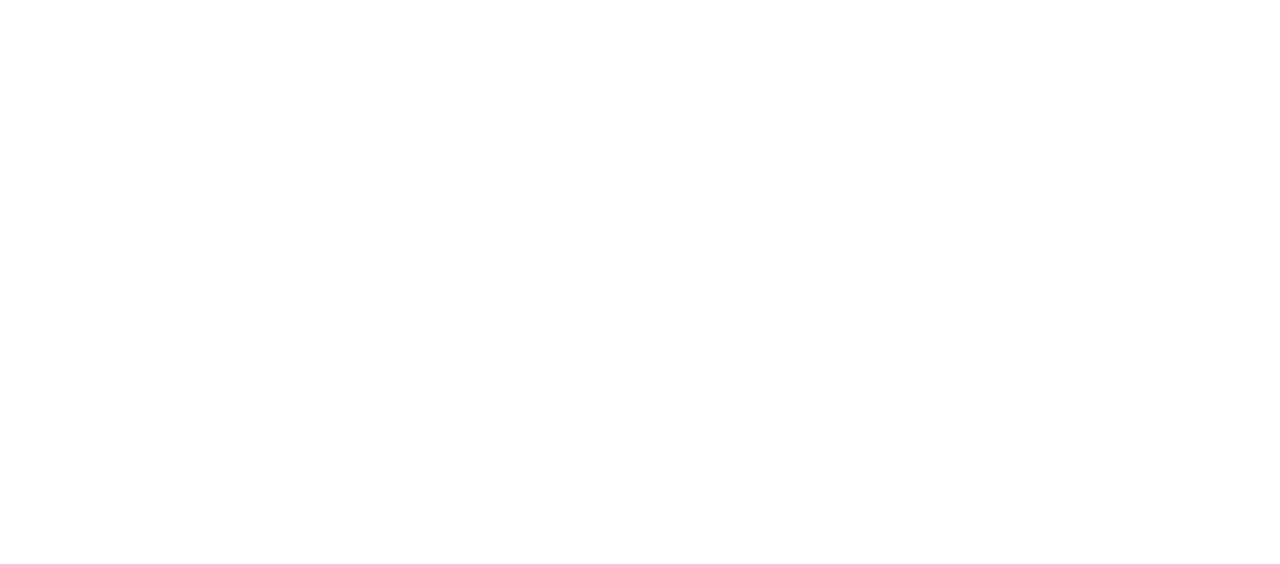
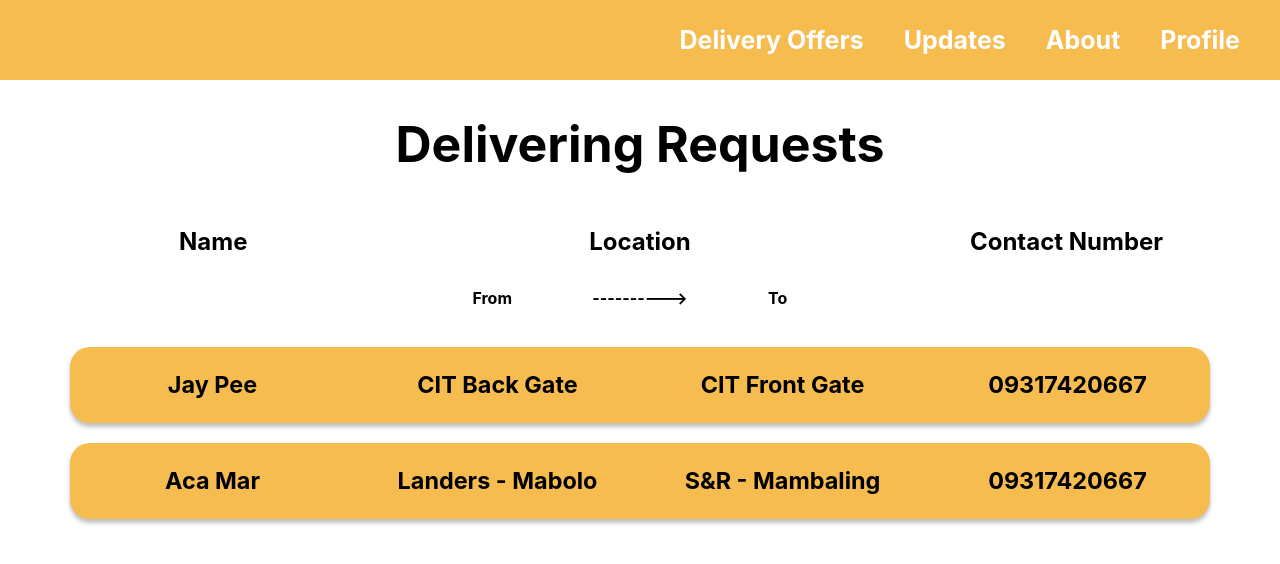
Before and after one commit to AHRide/AHRide, a React (Create React App) app in the folder frontend/: page /delivery-offers in a window 1280 px wide. Before the commit this address had no page. Shown: the top 564 px of the page. Built offline with nearby package versions, Linux system fonts and the light colour scheme.

Commit message:
Added Delivery Offer (Rider), Delivery Updates (Client)

```diff
--- a/frontend/src/App.js
+++ b/frontend/src/App.js
@@ -8,6 +8,8 @@
 import ClientProfile from "./pages/Client/ClientProfile";
 import ClientHomepage from "./pages/Client/ClientHomepage";
 import RiderHomepage from "./pages/Rider/RiderHomepage";
+import DisplayUpdatePage from "./pages/delivery-updates/DisplayUpdatePage";
+import DisplayOfferPage from "./pages/delivery-offers/DisplayOfferPage";
 
 function App() {
   return (
@@ -20,6 +22,8 @@
         <Route path="/rider/profile" element={<RiderProfile />} />
         <Route path="/client/homepage" element={<ClientHomepage />} />
         <Route path="/rider/homepage" element={<RiderHomepage />} />
+        <Route path="delivery-updates" element={<DisplayUpdatePage />} />
+        <Route path="delivery-offers" element={<DisplayOfferPage />} />
       </Routes>
     </BrowserRouter>
   );
--- a/frontend/src/components/NavBarClient.js
+++ b/frontend/src/components/NavBarClient.js
@@ -17,7 +17,7 @@
           <Link
             className={styling.NavName}
             style={{ textDecoration: "none" }}
-            to="/"
+            to="/delivery-updates"
           >
             Updates
           </Link>
--- a/frontend/src/components/NavBarRider.js
+++ b/frontend/src/components/NavBarRider.js
@@ -10,7 +10,7 @@
           <Link
             className={styling.NavName}
             style={{ textDecoration: "none" }}
-            to="/"
+            to="/delivery-offers"
           >
             Delivery Offers
           </Link>
--- a/frontend/src/pages/aboutUs.js
+++ b/frontend/src/pages/aboutUs.js
@@ -1,11 +1,11 @@
 import React from 'react';
-import Nav from '../components/Nav';
+import NavBarClient from '../components/NavBarClient';
 import { Link } from 'react-router-dom';
 
 function AboutUs() {
 	return (
 		<>
-			<Nav />
+			<NavBarClient />
 			<main>
 				<h2>Who are we?</h2>
 				<p>That feels like an existential question, don't you think?</p>
--- /dev/null
+++ b/frontend/src/pages/delivery-offers/DisplayOfferPage.css
@@ -0,0 +1,99 @@
+.page-title{
+    text-align: center;
+    font-size: 50px;
+}
+.center-layout{
+    text-align: center;
+    font-size: 20px;
+    height: 9%;
+    background-color: #F7BC50;
+    margin: 20px;
+    margin-left: 70px;
+    margin-right: 70px;
+    box-shadow: 0px 4px 4px rgba(0, 0, 0, 0.25);
+    border-radius: 20px;
+}
+
+.column-details {
+    text-align: center;
+    float: left;
+    width: 25%;
+  }
+
+.column {
+    text-align: center;
+    float: left;
+    width: 33.33%;
+    height: 60px;
+  }
+
+  .column3 {
+    text-align: left;
+    float: left;
+    width: 40%;
+    height: 60px;
+  }
+  .column2 {
+    text-align: right;
+    float: left;
+    width: 40%;
+    height: 60px;
+  }
+  .column1 {
+    text-align: center;
+    float: left;
+    width: 20%;
+    height: 60px;
+  }
+
+  .row2:after {
+
+    content: "";
+    display: table;
+    clear: both;
+  }
+  /* Clear floats after the columns */
+  .row:after {
+    content: "";
+    display: table;
+    clear: both;
+  }
+  .row-details:after {
+    content: "";
+    display: table;
+    clear: both;
+  }
+
+
+  /*ToDo Items*/
+  .items {
+    display: flex;
+    max-width: 1150px;
+    align-items: center;
+    justify-content: space-between;
+    padding: 1rem;
+    background: #f0f0f0;
+    margin: 2rem 0;
+    border-radius: 8px;
+  }
+
+  .texts {
+    display: flex;
+    flex-direction: column;
+    overflow: hidden;
+    margin-left: 1rem;
+  }
+
+  .todo-text {
+    word-break: break-all;
+    font-weight: bold;
+    font-size: 1.2rem;
+    color: black;
+  }
+
+  .todo-actions {
+    display: flex;
+    align-items: center;
+    justify-content: center;
+    gap: 1rem;
+  }
--- /dev/null
+++ b/frontend/src/pages/delivery-offers/DisplayOfferPage.js
@@ -0,0 +1,30 @@
+import React from "react";
+import NavBarRider from "../../components/NavBarRider";
+import "../delivery-updates/DisplayUpdatePage.css";
+import DisplayOfferList from "./components/DisplayOfferList";
+
+const DisplayOfferPage = () => {
+  return (
+    <>
+      <NavBarRider />
+      <div className="main-container">
+        <h1 className="page-title">Delivering Requests</h1>
+
+        <div className="row">
+          <div className="column"><h2>Name</h2></div>
+          <div className="column"><h2>Location</h2></div>
+          <div className="column"><h2>Contact Number</h2></div>
+        </div>
+
+        <div className="row2">
+          <div className="column2"><h4>From</h4></div>
+          <div className="column1"><h4>----------&gt;</h4></div>
+          <div className="column3"><h4>To</h4></div>
+        </div>
+        <div><DisplayOfferList /></div>
+      </div>
+    </>
+  );
+};
+
+export default DisplayOfferPage;
--- /dev/null
+++ b/frontend/src/pages/delivery-offers/components/DisplayOfferList.js
@@ -0,0 +1,29 @@
+import React from "react";
+import "../../delivery-updates/DisplayUpdatePage.css";
+
+function DisplayOfferList() {
+
+  return (
+    <>
+        <div className="center-layout">
+          <div className="row-details">
+          <div className="column-details"><h3>Jay Pee</h3></div>
+          <div className="column-details"><h3>CIT Back Gate</h3></div>
+          <div className="column-details"><h3>CIT Front Gate</h3></div>
+          <div className="column-details"><h3>09317420667</h3></div>
+          </div>
+        </div>
+
+        <div className="center-layout">
+          <div className="row-details">
+          <div className="column-details"><h3>Aca Mar</h3></div>
+          <div className="column-details"><h3>Landers - Mabolo</h3></div>
+          <div className="column-details"><h3>S&R - Mambaling</h3></div>
+          <div className="column-details"><h3>09317420667</h3></div>
+          </div>
+        </div>
+    </>
+  );
+}
+
+export default DisplayOfferList;
--- /dev/null
+++ b/frontend/src/pages/delivery-updates/DisplayUpdatePage.css
@@ -0,0 +1,99 @@
+.page-title{
+    text-align: center;
+    font-size: 50px;
+}
+.center-layout{
+    text-align: center;
+    font-size: 20px;
+    height: 9%;
+    background-color: #F7BC50;
+    margin: 20px;
+    margin-left: 70px;
+    margin-right: 70px;
+    box-shadow: 0px 4px 4px rgba(0, 0, 0, 0.25);
+    border-radius: 20px;
+}
+
+.column-details {
+    text-align: center;
+    float: left;
+    width: 25%;
+  }
+
+.column {
+    text-align: center;
+    float: left;
+    width: 33.33%;
+    height: 60px;
+  }
+
+  .column3 {
+    text-align: left;
+    float: left;
+    width: 40%;
+    height: 60px;
+  }
+  .column2 {
+    text-align: right;
+    float: left;
+    width: 40%;
+    height: 60px;
+  }
+  .column1 {
+    text-align: center;
+    float: left;
+    width: 20%;
+    height: 60px;
+  }
+
+  .row2:after {
+
+    content: "";
+    display: table;
+    clear: both;
+  }
+  /* Clear floats after the columns */
+  .row:after {
+    content: "";
+    display: table;
+    clear: both;
+  }
+  .row-details:after {
+    content: "";
+    display: table;
+    clear: both;
+  }
+
+
+  /*ToDo Items*/
+  .items {
+    display: flex;
+    max-width: 1150px;
+    align-items: center;
+    justify-content: space-between;
+    padding: 1rem;
+    background: #f0f0f0;
+    margin: 2rem 0;
+    border-radius: 8px;
+  }
+
+  .texts {
+    display: flex;
+    flex-direction: column;
+    overflow: hidden;
+    margin-left: 1rem;
+  }
+
+  .todo-text {
+    word-break: break-all;
+    font-weight: bold;
+    font-size: 1.2rem;
+    color: black;
+  }
+
+  .todo-actions {
+    display: flex;
+    align-items: center;
+    justify-content: center;
+    gap: 1rem;
+  }
--- /dev/null
+++ b/frontend/src/pages/delivery-updates/DisplayUpdatePage.js
@@ -0,0 +1,30 @@
+import React from "react";
+import NavBarClient from "../../components/NavBarClient";
+import "./DisplayUpdatePage.css";
+import DisplayDeliveryList from "./components/DisplayDeliveryList";
+
+const DisplayUpdatePage = () => {
+  return (
+    <>
+      <NavBarClient />
+      <div className="main-container">
+        <h1 className="page-title">In Progress</h1>
+
+        <div className="row">
+          <div className="column"><h2>Receiver</h2></div>
+          <div className="column"><h2>Location</h2></div>
+          <div className="column"><h2>Status</h2></div>
+        </div>
+
+        <div className="row2">
+          <div className="column2"><h4>From</h4></div>
+          <div className="column1"><h4>----------&gt;</h4></div>
+          <div className="column3"><h4>To</h4></div>
+        </div>
+        <div><DisplayDeliveryList /></div>
+      </div>
+    </>
+  );
+};
+
+export default DisplayUpdatePage;
--- /dev/null
+++ b/frontend/src/pages/delivery-updates/components/DisplayDeliveryList.js
@@ -0,0 +1,29 @@
+import React from "react";
+import "../DisplayUpdatePage.css";
+
+function DisplayDeliveryList() {
+
+  return (
+    <>
+        <div className="center-layout">
+          <div className="row-details">
+          <div className="column-details"><h3>Krisha Briones</h3></div>
+          <div className="column-details"><h3>Chowking Cebu</h3></div>
+          <div className="column-details"><h3>Brgy. Mambaling, Cebu City</h3></div>
+          <div className="column-details"><h3>Pending</h3></div>
+          </div>
+        </div>
+
+        <div className="center-layout">
+          <div className="row-details">
+          <div className="column-details"><h3>Bianca Nailon</h3></div>
+          <div className="column-details"><h3>Brgy. Busay, Cebu City</h3></div>
+          <div className="column-details"><h3>Mabolo, Cebu</h3></div>
+          <div className="column-details"><h3>Done</h3></div>
+          </div>
+        </div>
+    </>
+  );
+}
+
+export default DisplayDeliveryList;
--- a/frontend/src/pages/homepage.js
+++ b/frontend/src/pages/homepage.js
@@ -1,6 +1,5 @@
 import React from "react";
 import NavBarRider from "../components/NavBarRider";
-import NavBarClient from "../components/NavBarClient";
 import { Link } from "react-router-dom";
 
 function Homepage() {
```
